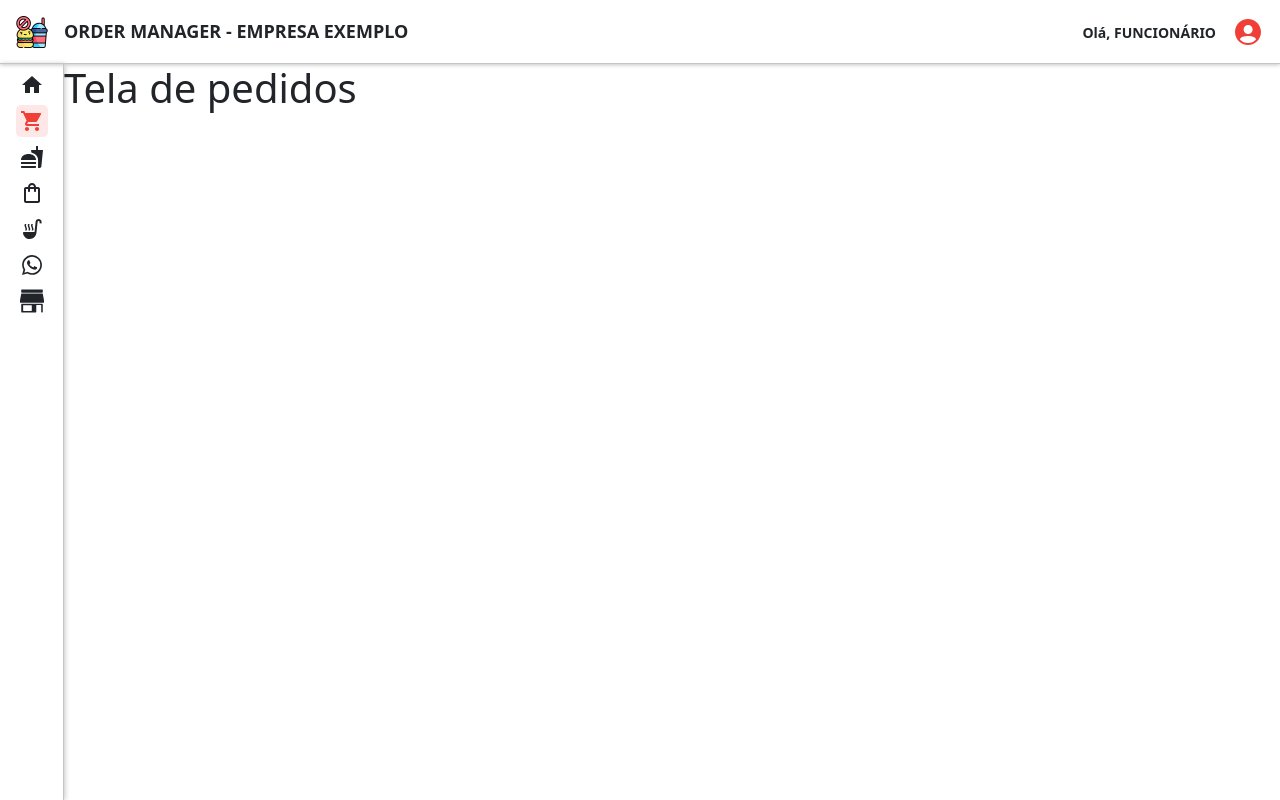
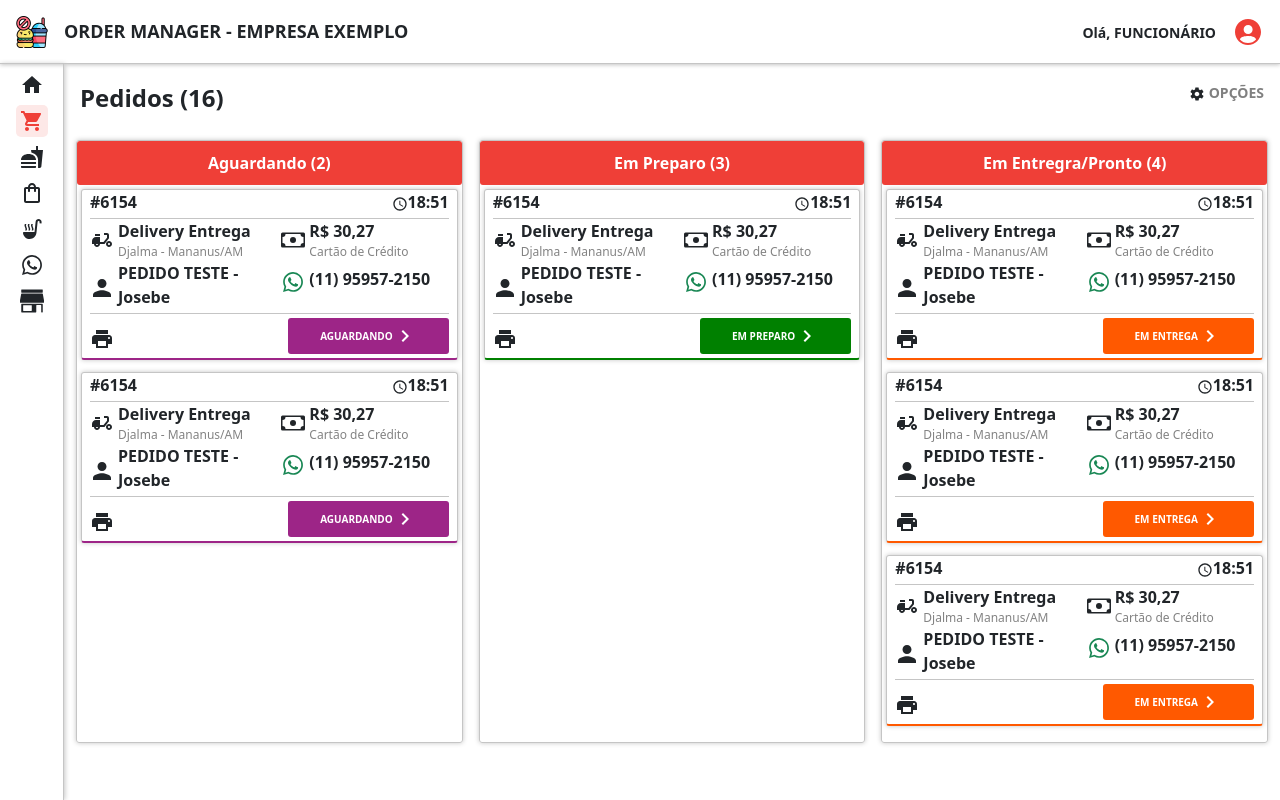
Before and after one commit to joscbe/order-manager, a React (Create React App) app: page / in a window 1280 px wide. Built offline with nearby package versions, Linux system fonts and the light colour scheme.

Commit message:
Criação de tela de pedidos e estados de pedidos

```diff
--- /dev/null
+++ b/src/components/ButtonOrder/ButtonOrder.js
@@ -0,0 +1,27 @@
+import styles from './ButtonOrder.module.css'
+import { MdOutlineKeyboardArrowRight } from "react-icons/md";
+
+
+export const ButtonOrder = ({ variant }) => {
+    let estilo = '';
+    let textButton = '';
+
+    switch(variant){
+        case 'wait':
+            estilo = styles.purple;
+            textButton = "AGUARDANDO";
+        break;
+        case 'preparation':
+            estilo = styles.green;
+            textButton = "EM PREPARO"
+        break;
+        case 'delivery':
+            estilo = styles.orange
+            textButton = "EM ENTREGA"
+        break;
+    }
+
+    return (
+        <button className={`${styles.button} ${estilo}`}>{textButton} <i><MdOutlineKeyboardArrowRight /></i></button>
+    )
+}
--- /dev/null
+++ b/src/components/ButtonOrder/ButtonOrder.module.css
@@ -0,0 +1,28 @@
+
+.button {
+    display: flex;
+    align-items: center;
+    font-size: 10px;
+    font-weight: bold;
+    padding: 0 2rem;
+    border: none;
+    color: white;
+    border-radius: 3px;
+}
+
+    .button.purple {
+        background-color: var(--purple-color);
+    }
+
+    .button.green {
+        background-color: var(--green-color);
+    }
+
+    .button.orange {
+        background-color: var(--orange-color);
+    }
+
+    .button i {
+        display: flex;
+        font-size: 24px;
+    }
--- /dev/null
+++ b/src/components/OrderCard/OrderCard.js
@@ -0,0 +1,85 @@
+import { Button, Col, Row } from 'react-bootstrap'
+import styles from './OrderCard.module.css'
+import { MdAccessTime, MdDeliveryDining, MdOutlineWhatsapp, MdPrint } from "react-icons/md"
+import { BsCash } from "react-icons/bs"
+import { IoMdPerson } from "react-icons/io"
+import { ButtonOrder } from '../ButtonOrder/ButtonOrder'
+
+
+export const OrderCard = ({ variant }) => {
+    let state = '';
+
+    switch (variant) {
+        case 'wait':
+            state = styles.purple
+        break;
+        case 'preparation':
+            state = styles.green
+        break;
+        case 'delivery':
+            state = styles.orange
+        break;
+    }
+
+    return (
+        <div className={`${styles.card} ${state}`}>
+            <div className={`${styles.header} d-flex justify-content-between`}>
+                <span>#6154</span>
+                <div>
+                    <MdAccessTime />
+                    <span>18:51</span>
+                </div>
+            </div>
+
+            <div className={styles.body}>
+                <Row>
+                    <Col>
+                        <div className='d-flex'>
+                            <i><MdDeliveryDining /></i>
+                            <div className='d-flex flex-column ms-1'>
+                                <span>Delivery Entrega</span>
+                                <small>Djalma - Mananus/AM</small>
+                            </div>
+                        </div>
+                    </Col>
+
+                    <Col>
+                        <div className='d-flex'>
+                            <i><BsCash /></i>
+                            <div className='d-flex flex-column ms-1'>
+                                <span>R$ 30,27</span>
+                                <small>Cartão de Crédito</small>
+                            </div>
+                        </div>
+                    </Col>
+                </Row>
+
+                <Row>
+                    <Col>
+                        <div className='d-flex align-items-center'>
+                            <i><IoMdPerson /></i>
+                            <div className='d-flex flex-column ms-1'>
+                                <span>PEDIDO TESTE - Josebe</span>
+                            </div>
+                        </div>
+                    </Col>
+
+                    <Col>
+                        <div className='d-flex align-items-center'>
+                            <i className='text-success'><MdOutlineWhatsapp /></i>
+                            <div className='d-flex flex-column ms-1'>
+                                <span>(11) 95957-2150</span>
+                            </div>
+                        </div>
+                    </Col>
+                </Row>
+            </div>
+
+            <div className={`${styles.footer} d-flex justify-content-between`}>
+                <i><MdPrint /></i>
+
+                <ButtonOrder variant={variant} />
+            </div>
+        </div>
+    )
+}
--- /dev/null
+++ b/src/components/OrderCard/OrderCard.module.css
@@ -0,0 +1,51 @@
+
+.card {
+    padding: 0 0.5rem;
+    margin-bottom: 0.75rem;
+    border: 1px solid var(--gray-color);
+    box-shadow: 0px 0px 5px var(--gray-color);
+    border-radius: 3px;
+}
+
+    .card.purple {
+        border-bottom: 2px solid var(--purple-color);
+    }
+
+    .card.green {
+        border-bottom: 2px solid var(--green-color);
+    }
+
+    .card.orange {
+    border-bottom: 2px solid var(--orange-color);
+    }
+
+    .card .header {
+        padding-bottom: 0.25rem;
+        font-weight: bold;
+        border-bottom: 1px solid var(--gray-color);
+    }
+
+    .card .body {
+        padding-bottom: 0.25rem;
+        border-bottom: 1px solid var(--gray-color);
+    }
+        .card .body i {
+            font-size: 24px;
+        }
+
+        .card .body span {
+            font-weight: bold;
+        }
+
+        .card .body small {
+            color: var(--text-second-color);
+            font-size: 12px;
+        }
+
+    .card .footer {
+        padding: 0.25rem 0rem;
+    }
+
+        .card .footer {
+            font-size: 24px;
+        }
--- a/src/index.css
+++ b/src/index.css
@@ -21,4 +21,9 @@ code {
   --thirf-color: ;
 
   --gray-color: rgb(197, 197, 197);
+  --purple-color: #9D2587;
+  --green-color: #008000;
+  --orange-color: #FF5900;
+
+  --text-second-color: #838383;
 }
--- a/src/pages/Pedidos/PedidosPage.js
+++ b/src/pages/Pedidos/PedidosPage.js
@@ -1,10 +1,61 @@
+import styles from './PedidosPage.module.css'
+import { RxUpdate } from "react-icons/rx";
+import { IoMdSettings } from "react-icons/io";
+import { Col, Row } from 'react-bootstrap';
+import { OrderCard } from '../../components/OrderCard/OrderCard';
 
 
 export const PedidosPage = () => {
 
     return(
-        <>
-            <h1>Tela de pedidos</h1>
-        </>
+       <div className="p-3">
+            <div className="d-flex justify-content-between">
+                <div>
+                    <span className={styles.title}>Pedidos (16)</span>
+                    {/* <RxUpdate className={`${styles.title}`} />
+                    <small>25s</small> */}
+                </div>
+
+                <div>
+                    <IoMdSettings />
+                    <span className={styles.textOpcoes}>OPÇÕES</span>
+                </div>
+            </div>
+
+            <div>
+                <Row className='mt-4'>
+                    <Col className={styles.column}>
+                        <div className={styles.header}>
+                            <span>Aguardando (2)</span>
+                        </div>
+
+                        <div className={styles.body}>
+                            <OrderCard variant='wait' />
+                            <OrderCard variant='wait' />
+                        </div>
+                    </Col>
+                    <Col className={styles.column}>
+                        <div className={styles.header}>
+                            <span>Em Preparo (3)</span>
+                        </div>
+
+                        <div className={styles.body}>
+                            <OrderCard variant='preparation' />
+                        </div>
+                    </Col>
+                    <Col className={styles.column}>
+                        <div className={styles.header}>
+                            <span>Em Entregra/Pronto (4)</span>
+                        </div>
+
+                        <div className={styles.body}>
+                            <OrderCard variant='delivery' />
+                            <OrderCard variant='delivery' />
+                            <OrderCard variant='delivery' />
+                        </div>
+                    </Col>
+                </Row>
+            </div>
+       </div>
     )
 }
--- /dev/null
+++ b/src/pages/Pedidos/PedidosPage.module.css
@@ -0,0 +1,35 @@
+
+.title {
+    font-size: 24px;
+    font-weight: bold;
+}
+
+.textOpcoes {
+    font-size: 14px;
+    font-weight: bold;
+    color: gray;
+    margin-left: 0.25rem;
+}
+
+
+.column {
+    border: 1px solid var(--gray-color);
+     box-shadow: 0px 0px 5px var(--gray-color);
+     padding: 0;
+     margin: 0 0.5rem;
+     border-radius: 3px;
+}
+
+.column .header {
+    font-weight: bold;
+    text-align: center;
+    background-color: var(--active-color);
+    color: white;
+    padding: 10px;
+    border-radius: 3px;
+}
+
+.column .body {
+    /* box-shadow: 0px 0px 5px var(--gray-color); */
+    padding: 0.25rem;
+}
--- a/src/partials/HeaderPartial/HeaderPartial.js
+++ b/src/partials/HeaderPartial/HeaderPartial.js
@@ -7,7 +7,7 @@ export const HeaderPartial = (props) => {
         <header className={`${styles.nav} ${props.className}`}>
             <div className="d-flex justify-content-between align-items-center p-3">
                 <div className="d-flex align-items-center">
-                    <img className={styles.logo} src="/images/logo-fast-food.png" />
+                    <img className={styles.logo} src="/images/logo-fast-food.png" alt="Logo empresa" />
                     <h3 className={styles.title}>ORDER MANAGER - EMPRESA EXEMPLO</h3>
                 </div>
 
```
